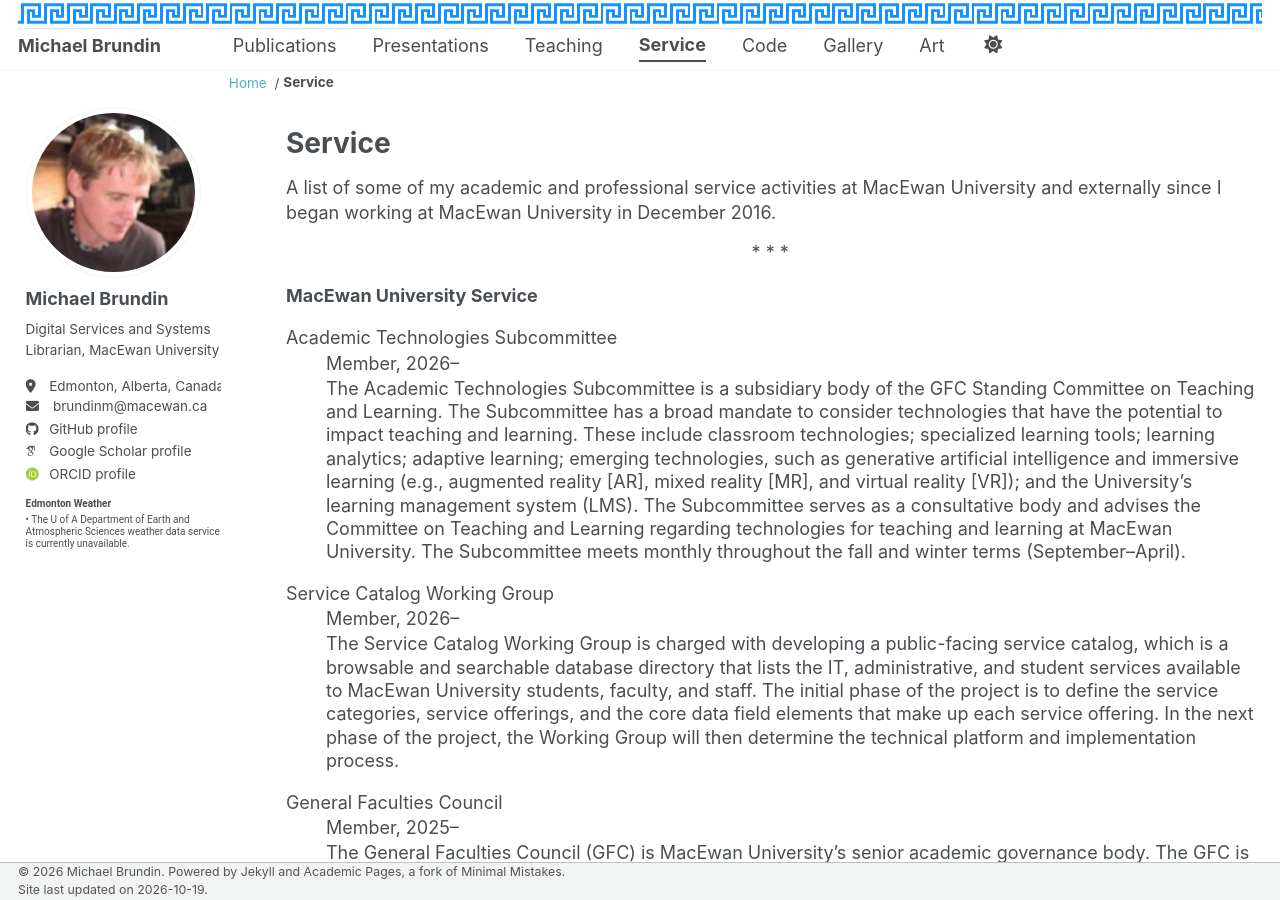
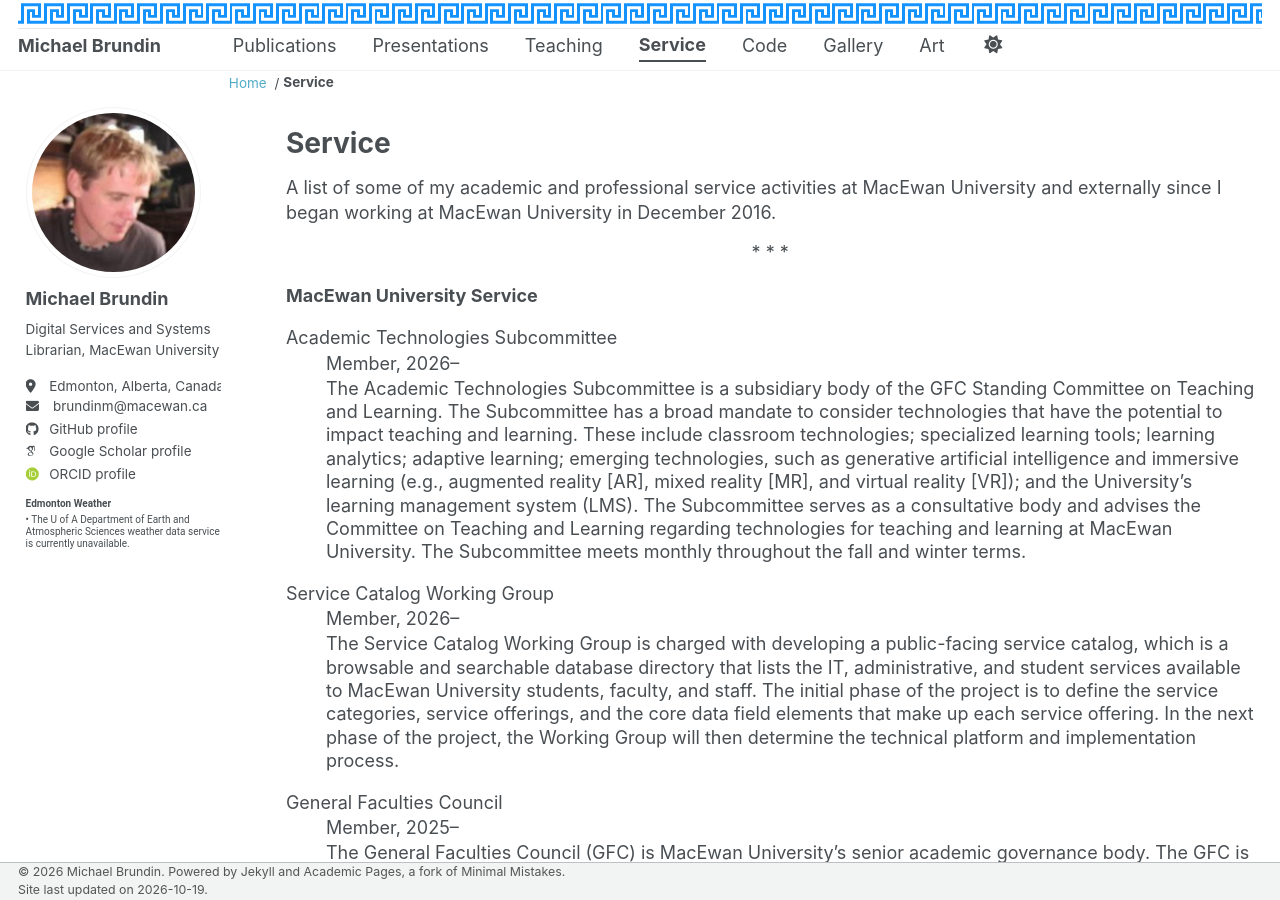
Before and after one commit to brundinm/brundinm.github.io, a Jekyll site: the page built from _pages/service.html, in a window 1280 px wide and 900 px high. Built offline with Jekyll 4.4.1, drawn with Linux system fonts in a browser that asks for light colours; some web fonts are replaced; a script bundle is joined from its source files by our own code; library files that are not in the unit come from our copies.

Commit message:
Update service.html

```diff
--- a/_pages/service.html
+++ b/_pages/service.html
@@ -58,7 +58,7 @@
 <dl>
   <dt>Academic Technologies Subcommittee</dt>
   <dd>Member, 2026–</dd>
-  <dd>The Academic Technologies Subcommittee is a subsidiary body of the GFC Standing Committee on Teaching and Learning. The Subcommittee has a broad mandate to consider technologies that have the potential to impact teaching and learning. These include classroom technologies; specialized learning tools; learning analytics; adaptive learning; emerging technologies, such as generative artificial intelligence and immersive learning (e.g., augmented reality [AR], mixed reality [MR], and virtual reality [VR]); and the University’s learning management system (LMS). The Subcommittee serves as a consultative body and advises the Committee on Teaching and Learning regarding technologies for teaching and learning at MacEwan University. The Subcommittee meets monthly throughout the fall and winter terms (September–April).</dd>
+  <dd>The Academic Technologies Subcommittee is a subsidiary body of the GFC Standing Committee on Teaching and Learning. The Subcommittee has a broad mandate to consider technologies that have the potential to impact teaching and learning. These include classroom technologies; specialized learning tools; learning analytics; adaptive learning; emerging technologies, such as generative artificial intelligence and immersive learning (e.g., augmented reality [AR], mixed reality [MR], and virtual reality [VR]); and the University’s learning management system (LMS). The Subcommittee serves as a consultative body and advises the Committee on Teaching and Learning regarding technologies for teaching and learning at MacEwan University. The Subcommittee meets monthly throughout the fall and winter terms.</dd>
 </dl>
 <dl>
   <dt>Service Catalog Working Group</dt>
```
